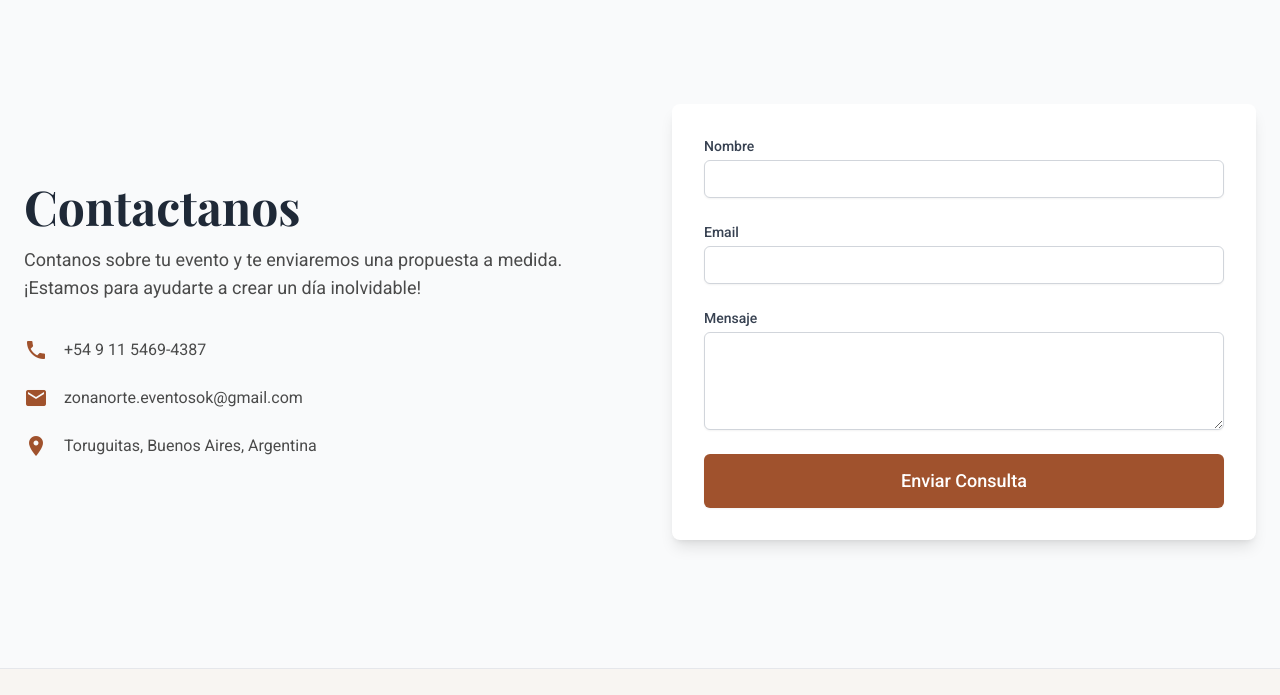
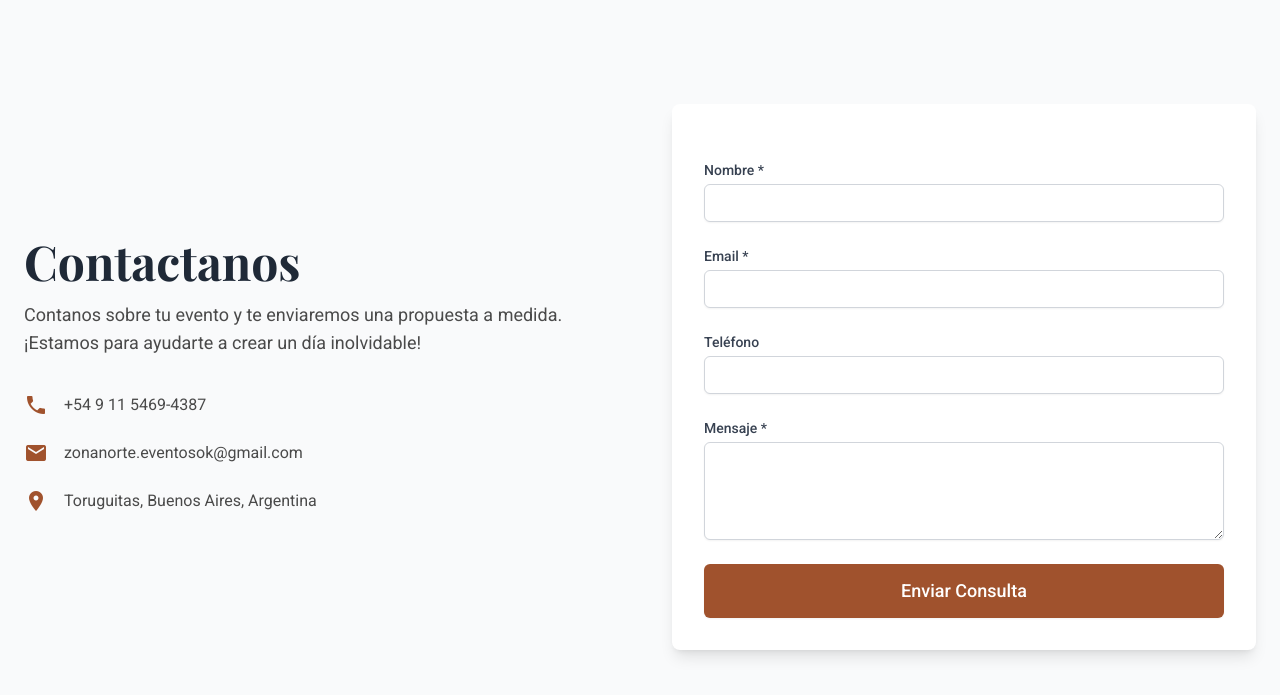
Before and after one commit to zonanorteeventosok-droid/webpage, a plain HTML site: page index.html in a window 1280 px wide. Shown: the part 2580-3275 px from the top of the page. Drawn offline with nearby package versions, Linux system fonts and the light colour scheme.

Commit message:
Update index.html
Cambios en el formulario

```diff
--- a/index.html
+++ b/index.html
@@ -221,40 +221,86 @@
                         </div>
                     </div>
                     <div class="bg-white dark:bg-gray-800/50 p-8 rounded-lg shadow-lg">
-                        <form action="#" class="space-y-6" method="POST">
+                        <!-- Reemplaza el formulario actual (líneas 188-217) con este código -->
+
+                        <form
+                            name="contacto-eventos"
+                            method="POST"
+                            data-netlify="true"
+                            netlify-honeypot="bot-field"
+                            class="space-y-6"
+                        >
+                            <!-- Campo honeypot oculto para prevenir spam -->
+                            <p class="hidden">
+                                <label>
+                                    No llenes esto si eres humano: <input name="bot-field" />
+                                </label>
+                            </p>
+
+                            <!-- Campo oculto requerido por Netlify -->
+                            <input type="hidden" name="form-name" value="contacto-eventos" />
+
                             <div>
-                                <label class="block text-sm font-medium text-gray-700 dark:text-gray-300" for="name">Nombre</label>
+                                <label class="block text-sm font-medium text-gray-700 dark:text-gray-300" for="name">
+                                    Nombre *
+                                </label>
                                 <input
                                     autocomplete="name"
                                     class="mt-1 block w-full rounded-md border-gray-300 dark:border-gray-600 shadow-sm focus:border-primary focus:ring-primary dark:bg-gray-700 dark:text-white sm:text-sm"
                                     id="name"
                                     name="name"
                                     type="text"
+                                    required
                                 >
                             </div>
+
                             <div>
                                 <label class="block text-sm font-medium text-gray-700 dark:text-gray-300" for="email">
-                                    Email
+                                    Email *
+                                </label>
                                 <input
                                     autocomplete="email"
                                     class="mt-1 block w-full rounded-md border-gray-300 dark:border-gray-600 shadow-sm focus:border-primary focus:ring-primary dark:bg-gray-700 dark:text-white sm:text-sm"
                                     id="email"
                                     name="email"
                                     type="email"
+                                    required
                                 >
+                            </div>
+
+                            <div>
+                                <label class="block text-sm font-medium text-gray-700 dark:text-gray-300" for="phone">
+                                    Teléfono
                                 </label>
+                                <input
+                                    autocomplete="tel"
+                                    class="mt-1 block w-full rounded-md border-gray-300 dark:border-gray-600 shadow-sm focus:border-primary focus:ring-primary dark:bg-gray-700 dark:text-white sm:text-sm"
+                                    id="phone"
+                                    name="phone"
+                                    type="tel"
+                                >
                             </div>
+
                             <div>
-                                <label class="block text-sm font-medium text-gray-700 dark:text-gray-300" for="message">Mensaje</label>
+                                <label class="block text-sm font-medium text-gray-700 dark:text-gray-300" for="message">
+                                    Mensaje *
+                                </label>
                                 <textarea
                                     class="mt-1 block w-full rounded-md border-gray-300 dark:border-gray-600 shadow-sm focus:border-primary focus:ring-primary dark:bg-gray-700 dark:text-white sm:text-sm"
                                     id="message"
                                     name="message"
                                     rows="4"
+                                    required
                                 ></textarea>
                             </div>
+
                             <div>
-                                <button class="w-full flex justify-center py-3 px-4 border border-transparent rounded-md shadow-sm text-lg font-medium text-white bg-primary hover:bg-opacity-90 focus:outline-none focus:ring-2 focus:ring-offset-2 focus:ring-primary transition-colors" type="submit">Enviar Consulta</button>
+                                <button
+                                    class="w-full flex justify-center py-3 px-4 border border-transparent rounded-md shadow-sm text-lg font-medium text-white bg-primary hover:bg-opacity-90 focus:outline-none focus:ring-2 focus:ring-offset-2 focus:ring-primary transition-colors"
+                                    type="submit"
+                                >
+                                    Enviar Consulta
+                                </button>
                             </div>
                         </form>
                     </div>
```
Lines whose indentation alone changed are shown as unchanged.
